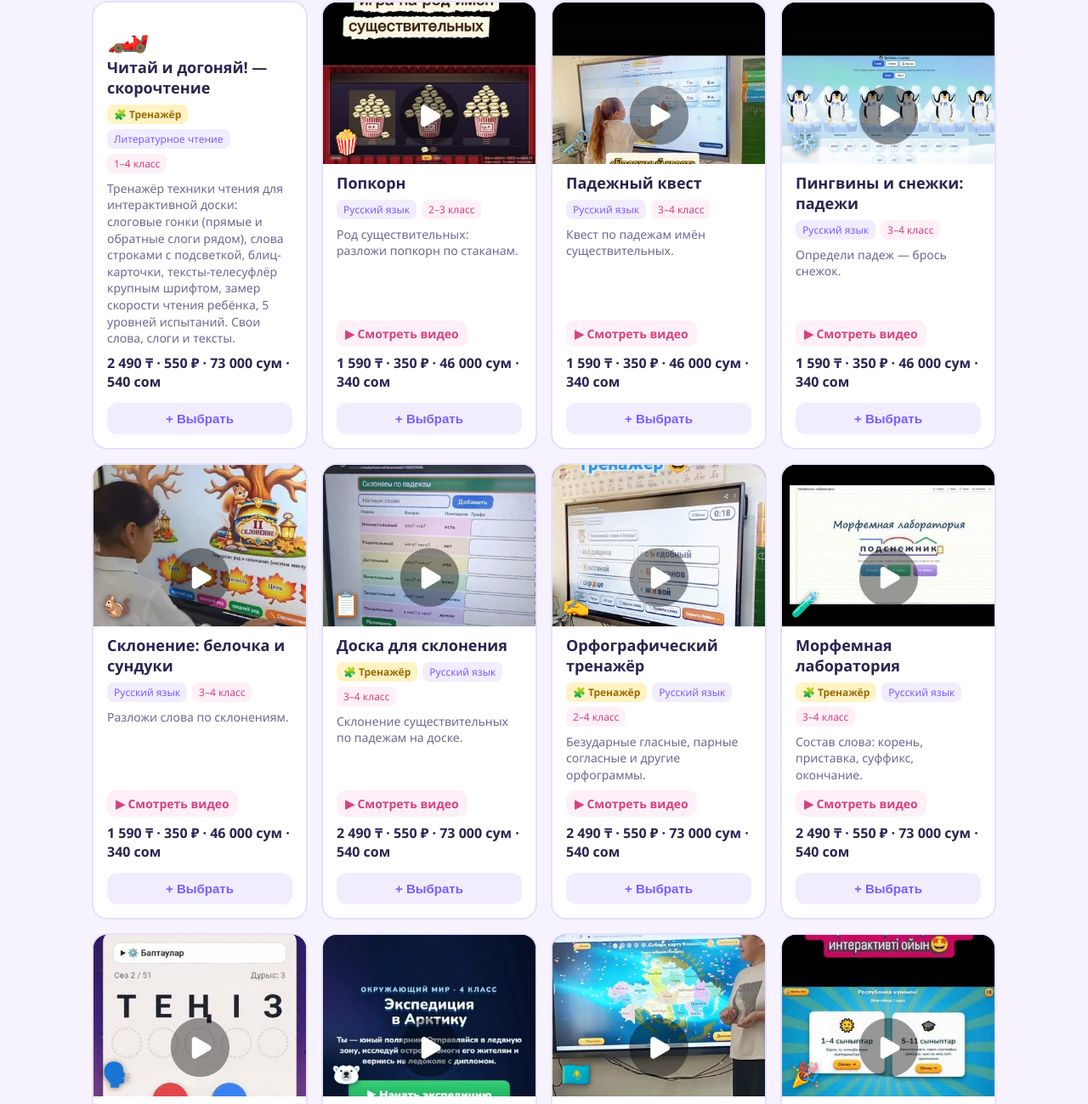
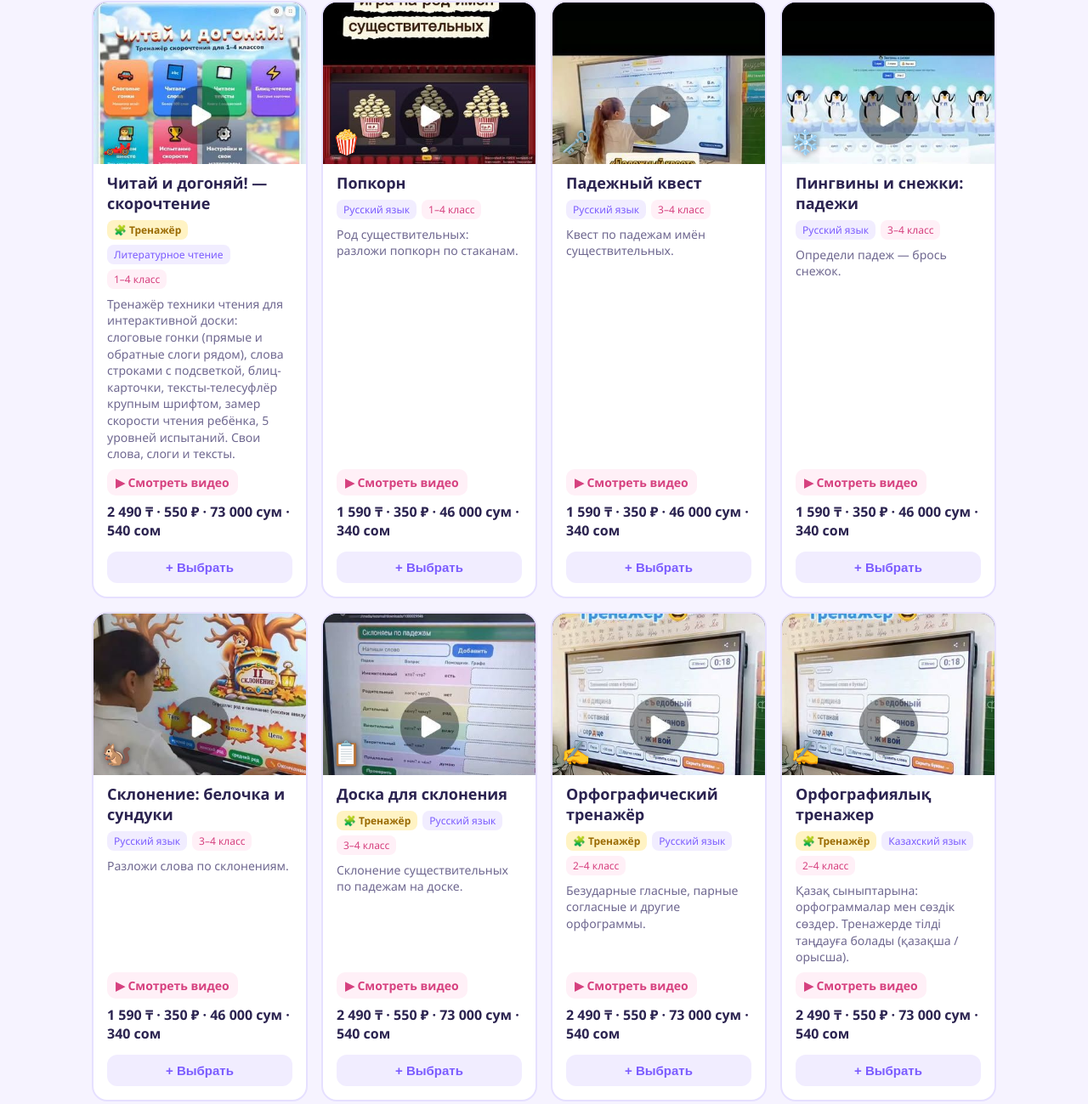
Before and after one commit to kik198195-lab/katalog-igr, a plain HTML site: page index.html in a window 1280 px wide. Shown: the part 3506-4805 px from the top of the page at 85% size. Drawn offline with Linux system fonts and the light colour scheme.

Commit message:
Попкорн и Слоги 1–4 кл.; Орфографиялық тренажер; обложка «Читай и догоняй»
Co-Authored-By: Claude Opus 5.5 <noreply@anthropic.com>

```diff
--- a/index.html
+++ b/index.html
@@ -138,7 +138,7 @@ const WHATSAPP_NUMBER = "77767850525";
 const GAME = {kzt:1590, rub:350, uzs:46000, kgs:340};          // одна игра
 const TRAINER = {kzt:2490, rub:550, uzs:73000, kgs:540};       // тренажёр (список ниже)
 // метка «🧩 Тренажёр» на карточке
-const TRAINERS = ["Морфемная лаборатория", "Фонетика: разбери слово", "Слоги и ударение", "Доска для склонения", "Орфографический тренажёр", "Тренажёр «Части речи»", "Читай и догоняй! — скорочтение"];
+const TRAINERS = ["Морфемная лаборатория", "Фонетика: разбери слово", "Слоги и ударение", "Доска для склонения", "Орфографический тренажёр", "Орфографиялық тренажер", "Тренажёр «Части речи»", "Читай и догоняй! — скорочтение"];
 // цена 2490 ₸: тренажёры + эти игры
 const PRICE_2490 = [...TRAINERS, "Оживи свой Казахстан", "Формативное оценивание"];
 const priceOf = g => PRICE_2490.includes(g.name) ? TRAINER : GAME;
@@ -149,7 +149,7 @@ const money = (p, k=1, sep=" · ") => [fmt(p.kzt*k)+" ₸", fmt(p.rub*k)+" ₽",
 
 /* ===== ВИДЕО В INSTAGRAM: название игры → код поста (instagram.com/p/КОД/), обложка в img/КОД.jpg ===== */
 const IG = {
-  "Математические действия":"Dfm29aEoE-k", "Тренажёр «Части речи»":"Dfn5hOcIUr0",
+  "Математические действия":"Dfm29aEoE-k", "Тренажёр «Части речи»":"Dfn5hOcIUr0", "Читай и догоняй! — скорочтение":"DfqjSbpIL-U",
   "Буквенное путешествие":"DehcES8tmIB", "Листопад слогов":"De1Tm09NDUO", "Состав числа — Вишнёвый сад":"DfMl85-taoU",
   "Цифроград — учим цифры":"DeXcgzpNg0S", "Переход через десяток со счётами":"DedQh1YoLHK", "Гонки (усовершенствованная)":"DW8q_qTjSTL",
   "Человек-паук: спаси Нью-Йорк":"DeZKOc9NlC2", "Перетягивание каната: умножение и деление":"DfXWEMItm51",
@@ -157,7 +157,7 @@ const IG = {
   "Пингвины-лыжники: в столбик":"Dfeoh1JtlFW", "Фонетика: разбери слово":"DfMHbPgtGfT", "Звуковички":"DepEbV5NQvA",
   "Фонетика с кружочками":"DeHKzsiNiFi", "Слоги и ударение":"DfhUTV7N1mS", "Падежный квест":"DeYpA-NNSAD",
   "Пингвины и снежки: падежи":"De5v05bIbmQ", "Склонение: белочка и сундуки":"DfUSm64t_bK", "Доска для склонения":"DfYf3U5oPCG",
-  "Орфографический тренажёр":"DfZLrBFtbaL", "Морфемная лаборатория":"Dfb2OknNWNC", "Дыбыстық талдау":"DeMyTAINjFZ",
+  "Орфографический тренажёр":"DfZLrBFtbaL", "Орфографиялық тренажер":"DfZLrBFtbaL", "Морфемная лаборатория":"Dfb2OknNWNC", "Дыбыстық талдау":"DeMyTAINjFZ",
   "Экспедиция в Арктику":"Dfe4eXTt3hr", "День Республики":"DeoXb_xtbZH", "Республика күні":"Demw4_QNvKy",
   "Оживи свой Казахстан":"DeoPAynN1A7", "Формативное оценивание":"Det_XPGNPuZ", "Волшебный таймер":"Dfg2CdPtroM"
 };
@@ -185,15 +185,16 @@ const GAMES = [
   {e:"🔍", name:"Фонетика: разбери слово", subject:"Русский язык", cls:"2–4", desc:"Фонетический разбор слова шаг за шагом."},
   {e:"🔊", name:"Звуковички", subject:"Русский язык", cls:"1–2", desc:"Фонетический разбор: твёрдые и мягкие, звонкие и глухие."},
   {e:"⚪", name:"Фонетика с кружочками", subject:"Русский язык", cls:"1–2", desc:"Звуковые схемы цветными кружочками."},
-  {e:"✂️", name:"Слоги и ударение", subject:"Русский язык", cls:"1–3", desc:"Деление на слоги, перенос слов, ударение."},
+  {e:"✂️", name:"Слоги и ударение", subject:"Русский язык", cls:"1–4", desc:"Деление на слоги, перенос слов, ударение."},
   {e:"🧩", name:"Тренажёр «Части речи»", subject:"Русский язык", cls:"1–4", desc:"8 режимов для интерактивной доски: пазл (что обозначает, на какие вопросы отвечает), корзинки, викторина, найди слова в тексте, разбор предложения, задания (род, число, время, антонимы), свои слова, «у доски». 1 класс: предметы, признаки, действия; 2–4 классы: 6 частей речи."},
   {e:"🏎️", name:"Читай и догоняй! — скорочтение", subject:"Литературное чтение", cls:"1–4", desc:"Тренажёр техники чтения для интерактивной доски: слоговые гонки (прямые и обратные слоги рядом), слова строками с подсветкой, блиц-карточки, тексты-телесуфлёр крупным шрифтом, замер скорости чтения ребёнка, 5 уровней испытаний. Свои слова, слоги и тексты."},
-  {e:"🍿", name:"Попкорн", subject:"Русский язык", cls:"2–3", desc:"Род существительных: разложи попкорн по стаканам."},
+  {e:"🍿", name:"Попкорн", subject:"Русский язык", cls:"1–4", desc:"Род существительных: разложи попкорн по стаканам."},
   {e:"🗝️", name:"Падежный квест", subject:"Русский язык", cls:"3–4", desc:"Квест по падежам имён существительных."},
   {e:"❄️", name:"Пингвины и снежки: падежи", subject:"Русский язык", cls:"3–4", desc:"Определи падеж — брось снежок."},
   {e:"🐿️", name:"Склонение: белочка и сундуки", subject:"Русский язык", cls:"3–4", desc:"Разложи слова по склонениям."},
   {e:"📋", name:"Доска для склонения", subject:"Русский язык", cls:"3–4", desc:"Склонение существительных по падежам на доске."},
   {e:"✍️", name:"Орфографический тренажёр", subject:"Русский язык", cls:"2–4", desc:"Безударные гласные, парные согласные и другие орфограммы."},
+  {e:"✍️", name:"Орфографиялық тренажер", subject:"Казахский язык", cls:"2–4", desc:"Қазақ сыныптарына: орфограммалар мен сөздік сөздер. Тренажерде тілді таңдауға болады (қазақша / орысша)."},
   {e:"🧪", name:"Морфемная лаборатория", subject:"Русский язык", cls:"3–4", desc:"Состав слова: корень, приставка, суффикс, окончание."},
   // Казахский язык
   {e:"🗣️", name:"Дыбыстық талдау", subject:"Казахский язык", cls:"1–4", desc:"Звуковой анализ слова на казахском языке."},
```
Also changed, not shown: img/DfqjSbpIL-U.jpg (added).
